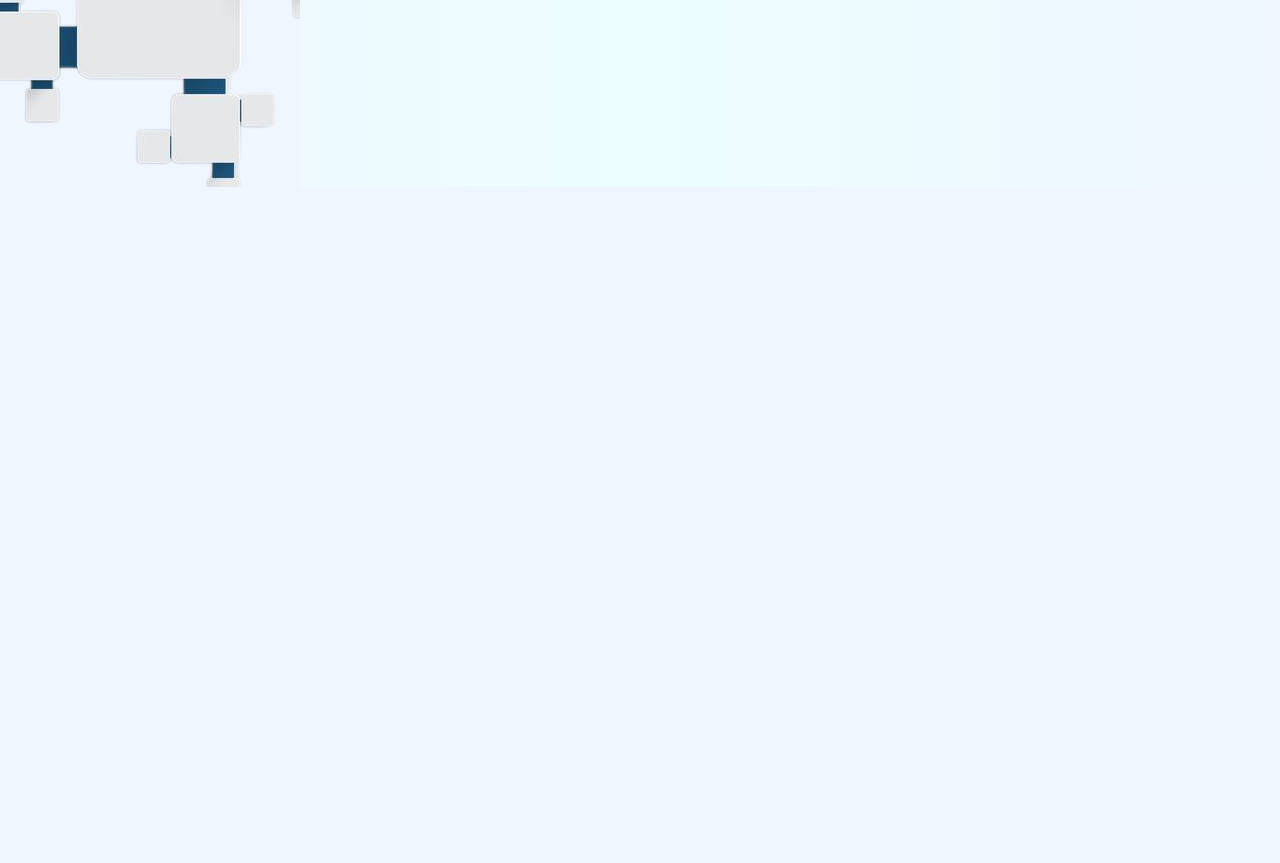
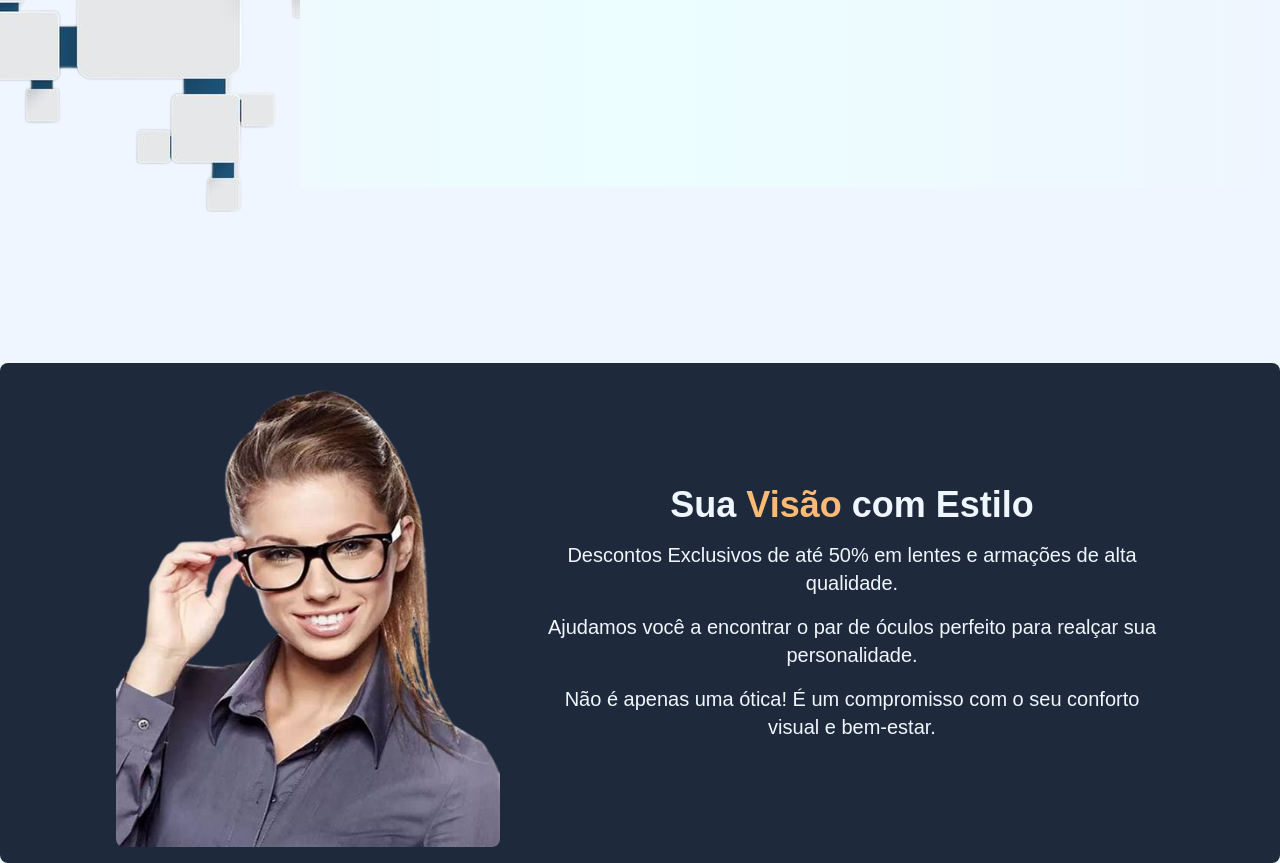
Before and after one commit to Romeusorionaet/Otica-Summer, a Next.js app: page / in a window 1280 px wide. Shown: the part 813-1676 px from the top of the page. Before the commit the page ends 1000 px from the top, so only its background shows below. Built offline with nearby package versions, Linux system fonts and the light colour scheme; a web font is replaced by a local one.

Commit message:
feat: created the 'second-section'

```diff
--- a/src/app/(home)/page.tsx
+++ b/src/app/(home)/page.tsx
@@ -3,6 +3,7 @@ import { CarrouselGlasses } from '@/components/carrousel/carrousel-glasses'
 import { Header } from '@/components/header'
 import 'keen-slider/keen-slider.min.css'
 import 'react-responsive-carousel/lib/styles/carousel.min.css'
+import Image from 'next/image'
 
 export default function Home() {
   return (
@@ -10,7 +11,10 @@ export default function Home() {
       <Header />
 
       <main className="overflow-hidden">
-        <section className="mx-auto flex min-h-[1000px] w-full max-w-[1680px] flex-col bg-gradient-to-t from-blue_1 via-blue_2 to-blue_1 max-md:items-center md:h-[24rem] md:flex-row md:gap-1 md:bg-gradient-to-r">
+        <section
+          id="first-section"
+          className="mx-auto flex min-h-[1000px] w-full max-w-[1680px] flex-col bg-gradient-to-t from-blue_1 via-blue_2 to-blue_1 max-md:items-center md:h-[24rem] md:flex-row md:gap-1 md:bg-gradient-to-r"
+        >
           <section className="h-[900px] min-w-[300px] pt-64">
             <h2 className="mb-10 text-center text-4xl font-bold md:ml-4 md:text-5xl">
               <span className="text-clVRef">Veja</span> o mundo com clareza e
@@ -31,6 +35,41 @@ export default function Home() {
             </h2>
           </section>
         </section>
+
+        <section
+          id="second-section"
+          className="mx-auto -mt-24 flex w-full max-w-[1680px] flex-col items-center justify-center gap-10 rounded-lg bg-slate-800 p-4 md:mt-44 md:h-[500px] md:flex-row"
+        >
+          <div className="h-full w-96">
+            <Image
+              width={300}
+              height={300}
+              src="/img/people-models/woman-2.png"
+              alt=""
+              className="h-full w-full rounded-lg object-fill"
+            />
+          </div>
+          <div className="w-full space-y-4 text-center text-blue_1 md:w-1/2 md:text-xl">
+            <h2 className="text-3xl font-bold md:text-4xl">
+              Sua <span className="text-clVRef">Visão</span> com Estilo
+            </h2>
+
+            <p>
+              Descontos Exclusivos de até 50% em lentes e armações de alta
+              qualidade.
+            </p>
+
+            <p>
+              Ajudamos você a encontrar o par de óculos perfeito para realçar
+              sua personalidade.
+            </p>
+
+            <p>
+              Não é apenas uma ótica! É um compromisso com o seu conforto visual
+              e bem-estar.
+            </p>
+          </div>
+        </section>
       </main>
     </div>
   )
--- a/src/components/header.tsx
+++ b/src/components/header.tsx
@@ -1,6 +1,6 @@
 export function Header() {
   return (
-    <div className="fixed z-10 w-full bg-blue_1">
+    <div className="fixed z-20 w-full bg-blue_1">
       <header className="top-0 mx-auto flex w-full max-w-[1680px] items-center justify-between p-8">
         <div className="flex flex-col text-4xl font-bold">
           <span className="text-clVRef">Ótica</span>
```
